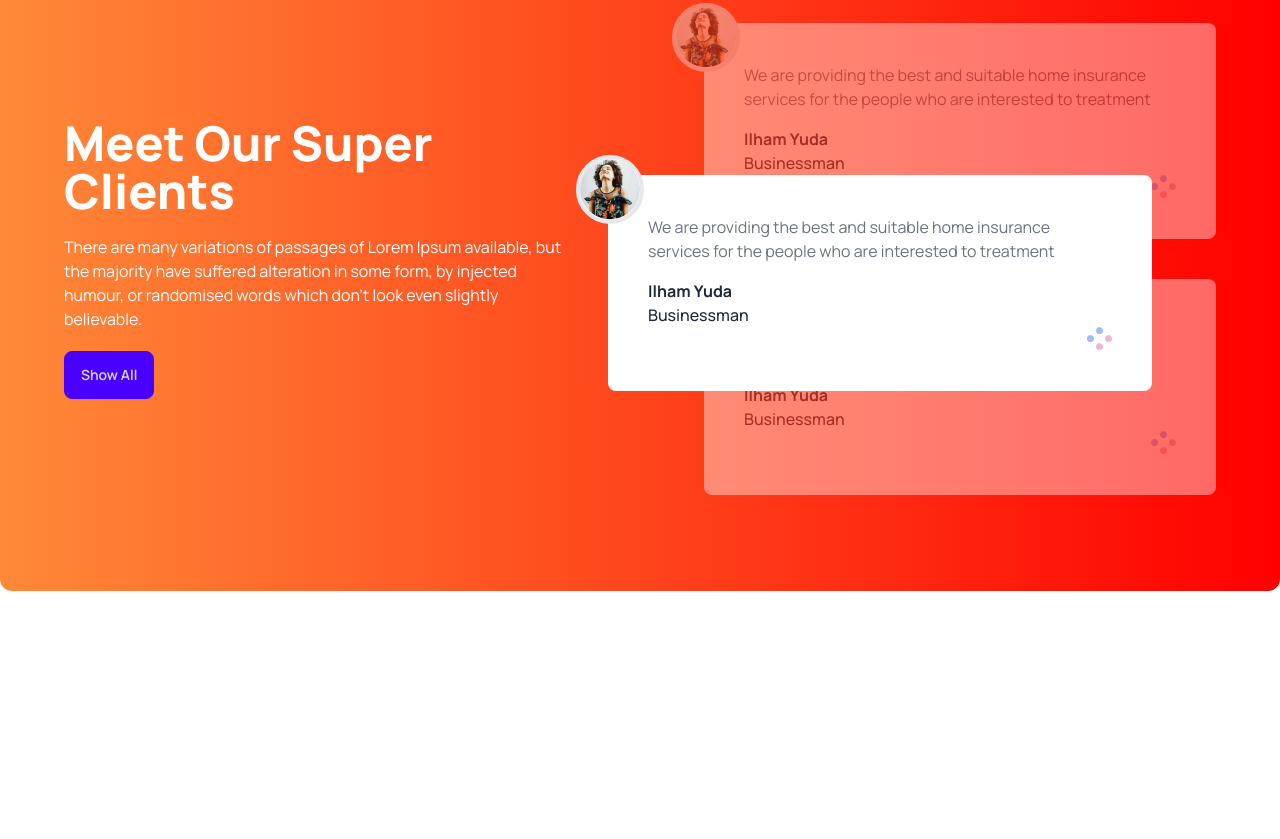
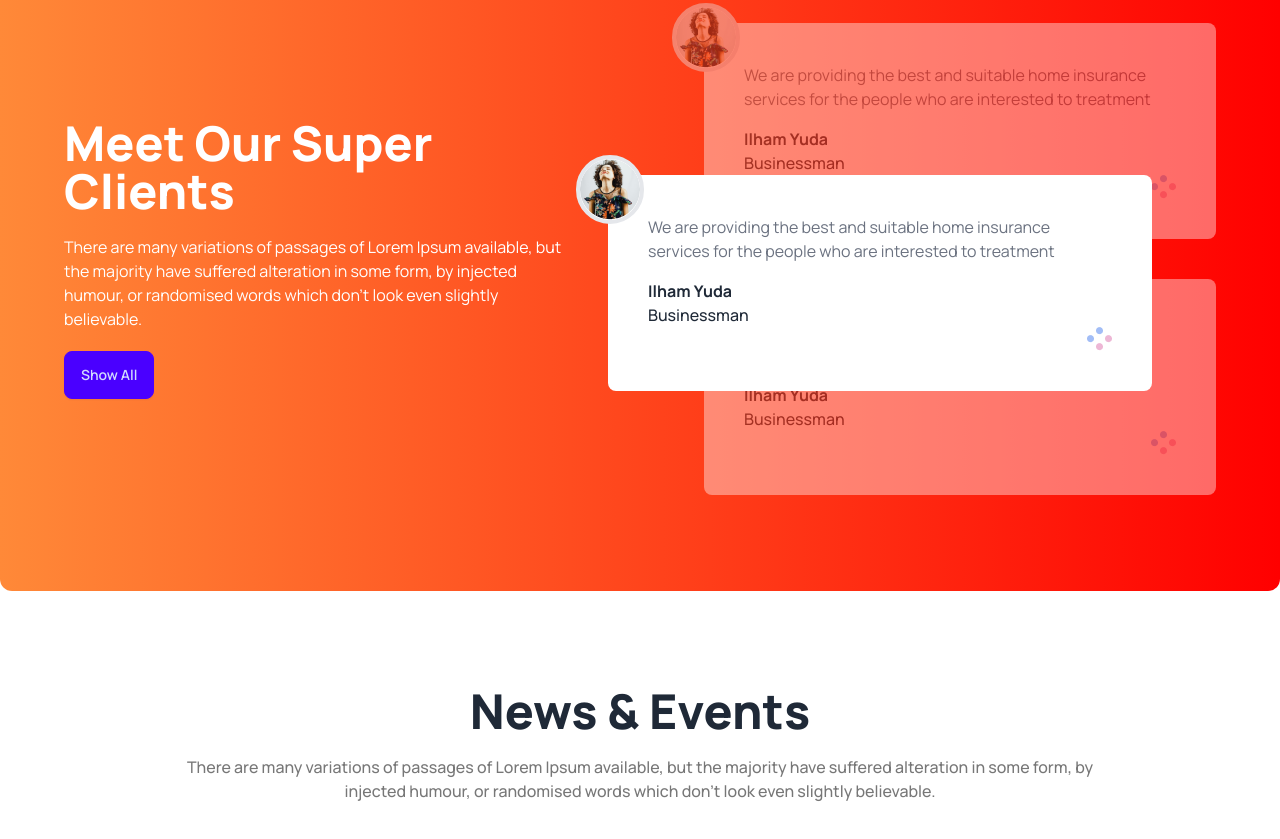
Before and after one commit to Arif-Islam21/tea-house-with-daisy, a plain HTML site: page index.html in a window 1280 px wide. Shown: the part 1860-2699 px from the top of the page. Before the commit the page ends 2547 px from the top, so only its background shows below. Drawn offline with nearby package versions, Linux system fonts and the light colour scheme.

Commit message:
news and events section started

```diff
--- a/index.html
+++ b/index.html
@@ -256,6 +256,15 @@
           </div>
         </div>
       </section>
+      <!-- NEWS AND EVENTS SECTION MAKE BY YOURSELF -->
+      <section class="text-center">
+        <h2 class="text-5xl font-extrabold mb-5">News & Events</h2>
+        <p class="text-[#777] font-medium w-3/4 mx-auto">
+          There are many variations of passages of Lorem Ipsum available, but
+          the majority have suffered alteration in some form, by injected
+          humour, or randomised words which don't look even slightly believable.
+        </p>
+      </section>
     </main>
   </body>
 </html>
```
